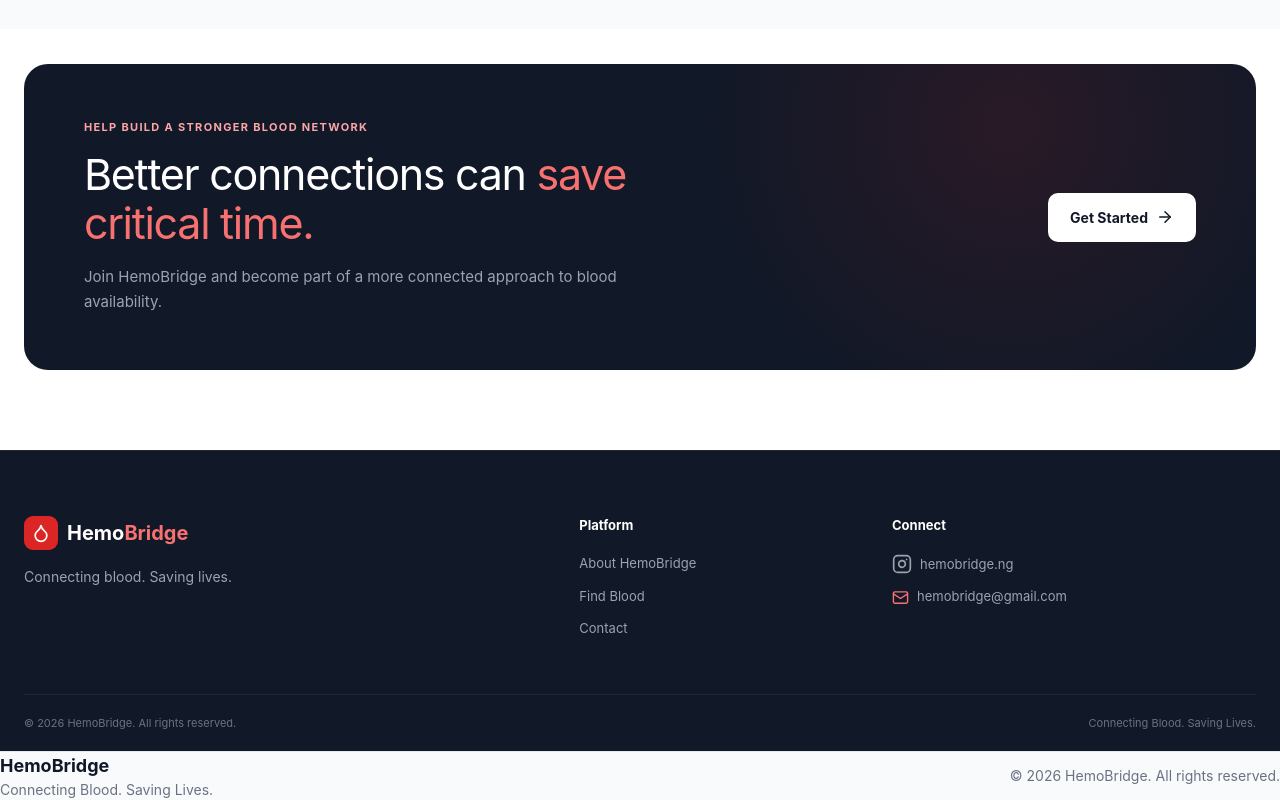
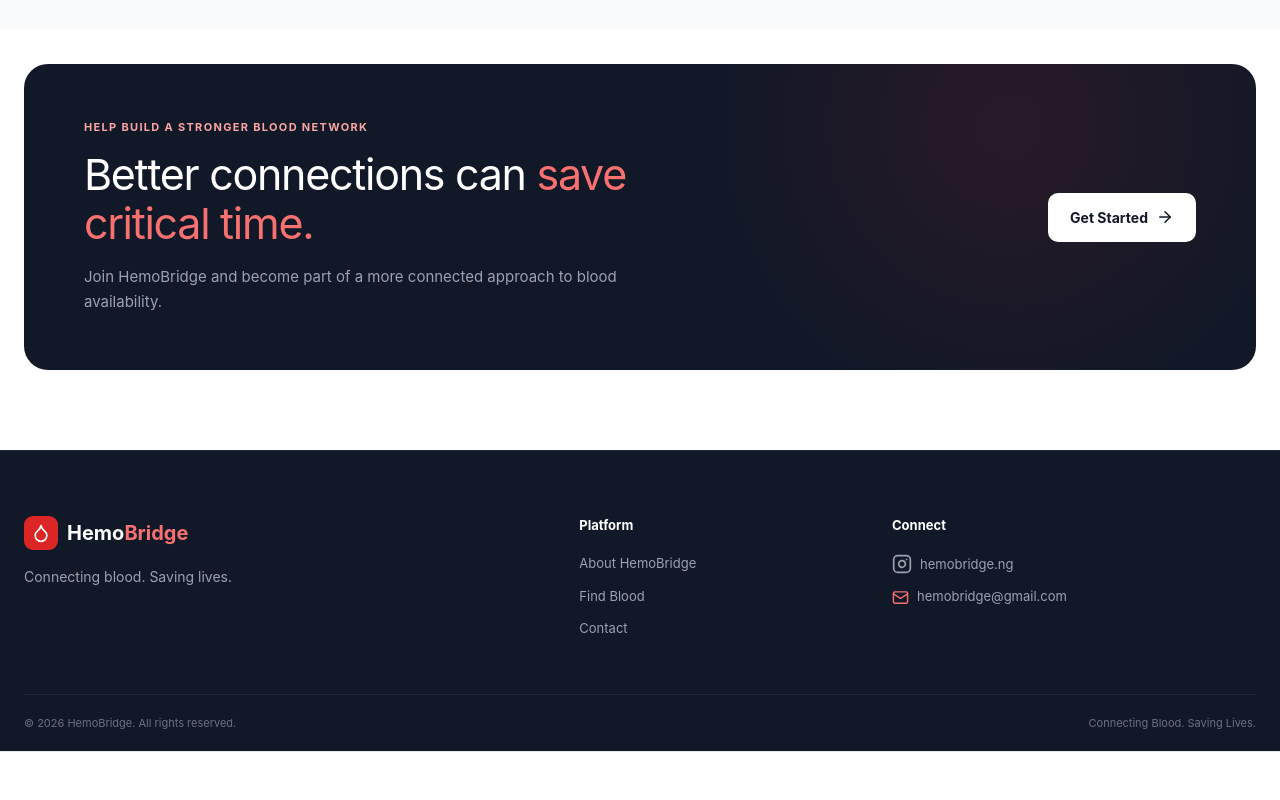
Before and after one commit to ayonman100/HemoBridge, a React (Vite) app: page /home in a window 1280 px wide. Shown: the part 2280-3080 px from the top of the page. After the commit the page ends 3032 px from the top, so only its background shows below. Built offline with nearby package versions, Linux system fonts and the light colour scheme.

Commit message:
Add HemoBridge layout

```diff
--- a/src/layouts/MainLayout.jsx
+++ b/src/layouts/MainLayout.jsx
@@ -15,17 +15,15 @@
           <div className="flex flex-col md:flex-row md:items-center md:justify-between gap-4">
             <div>
               <h2 className="text-lg font-bold text-gray-900">
-                HemoBridge
+
               </h2>
 
               <p className="text-sm text-gray-500 mt-1">
-                Connecting Blood. Saving Lives.
-              </p>
+                 </p>
             </div>
 
             <p className="text-sm text-gray-500">
-              © 2026 HemoBridge. All rights reserved.
-            </p>
+                 </p>
           </div>
         </div>
       </footer>
--- a/src/pages/donor/Dashboard.jsx
+++ b/src/pages/donor/Dashboard.jsx
@@ -34,7 +34,7 @@
   };
 
   return (
-    <div className="donor-dashboard">
+    <div className="donor-dashboard px-4 sm:px-6 lg:px-8 xl:px-10">
 
       {/* PAGE HEADER */}
       <section className="donor-page-header">
```
